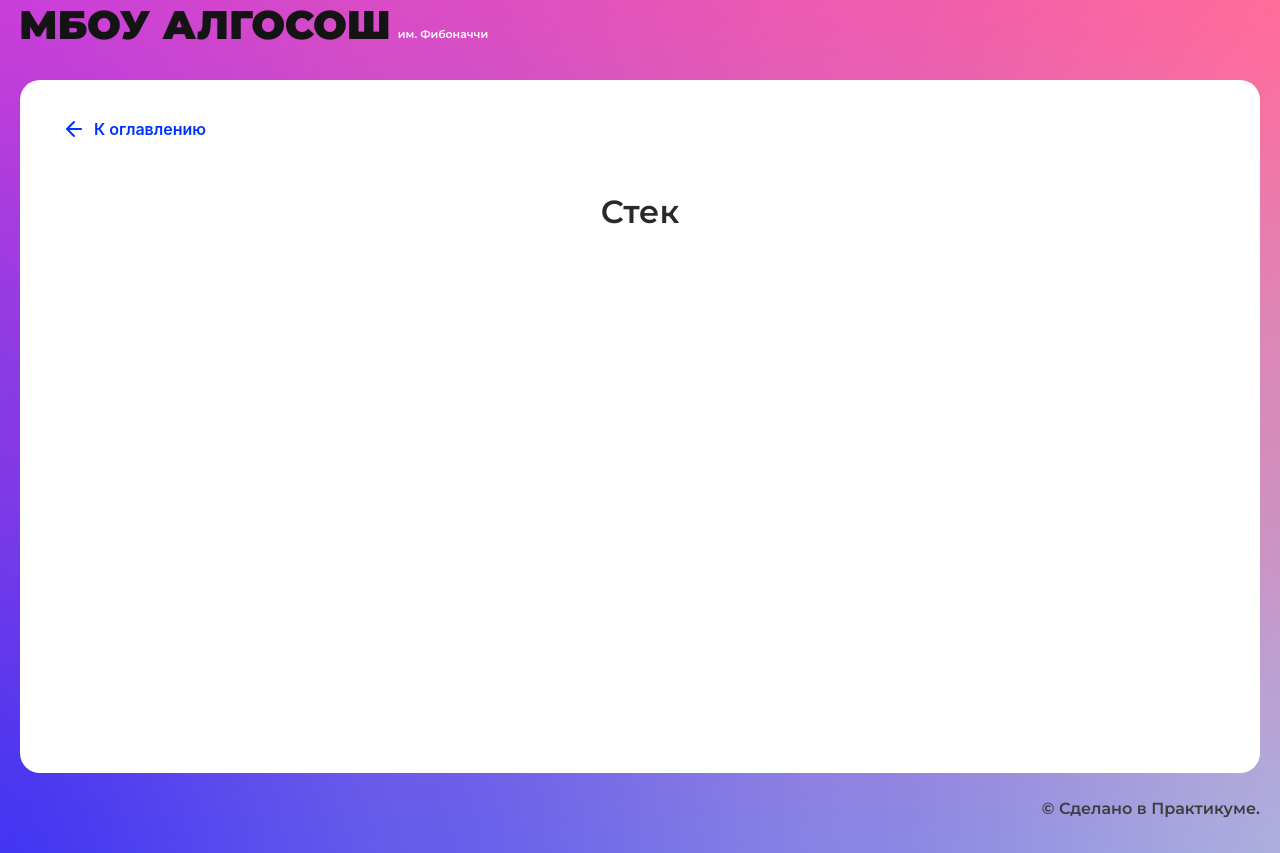
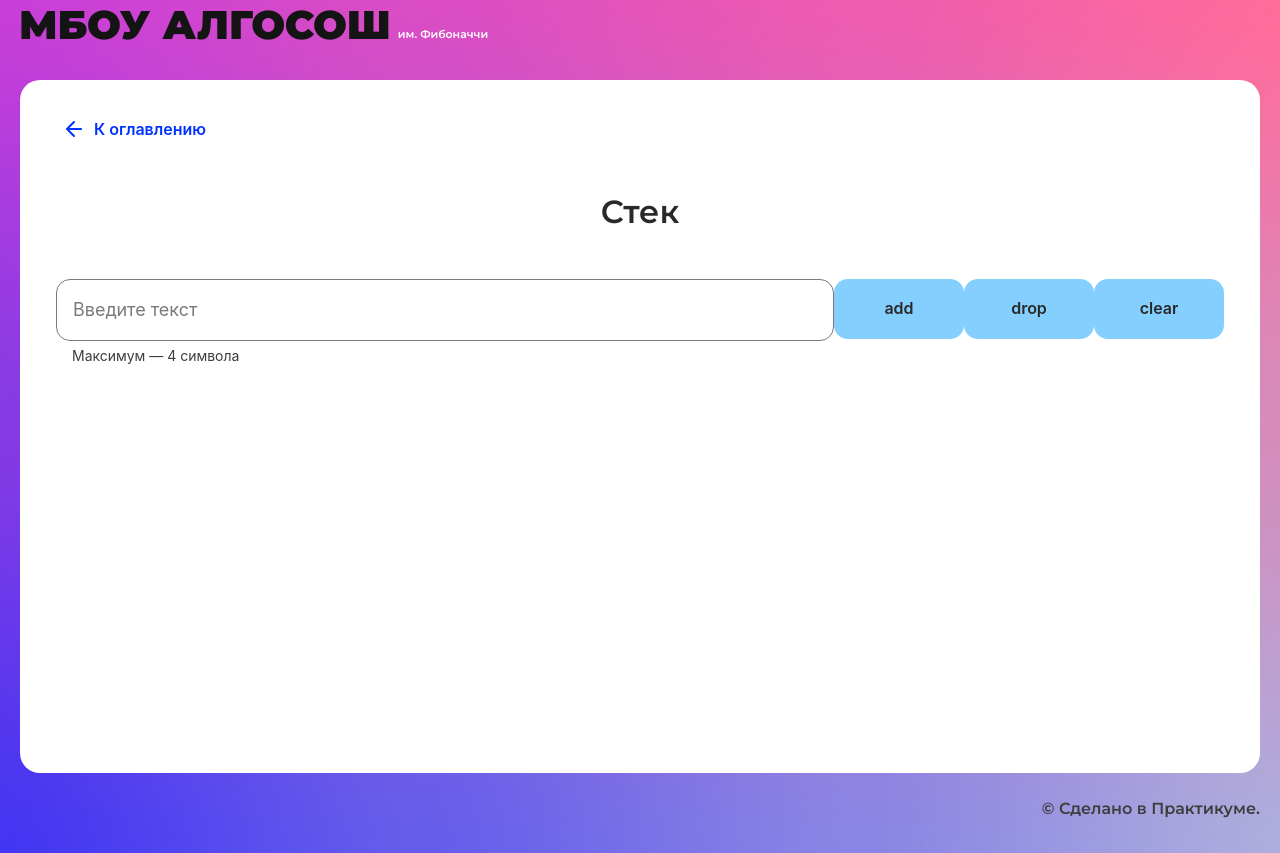
Before and after one commit to AKuznetsov07/algososh, a React (Create React App) app: page /stack in a window 1280 px wide. Built offline with nearby package versions, Linux system fonts and the light colour scheme.

Commit message:
стек

```diff
--- /dev/null
+++ b/src/components/stack-page/stack-page.module.css
@@ -0,0 +1,9 @@
+
+.inputRow {
+    display: flex;
+    flex-direction: row;
+}
+.circlesGrid {
+    display: grid;
+    grid-template-columns: repeat(10, 1fr);
+}
--- a/src/components/stack-page/stack-page.tsx
+++ b/src/components/stack-page/stack-page.tsx
@@ -1,10 +1,90 @@
-import React from "react";
+import React, { ChangeEvent, MouseEvent } from "react";
 import { SolutionLayout } from "../ui/solution-layout/solution-layout";
+import { Input } from "../ui/input/input";
+import { Button } from "../ui/button/button";
+import styles from "./stack-page.module.css";
+import { v4 as uuidv4 } from "uuid";
+import { Stack } from "../../utils/linearCollection";
+import { Circle, CircleProps } from "../ui/circle/circle";
+import { ElementStates } from "../../types/element-states";
 
 export const StackPage: React.FC = () => {
+    const wait = (delay: number, ...args: any[]) => new Promise(resolve => setTimeout(resolve, delay, ...args));
+    //let stringStack: Stack<string> = new Stack<string>();
+    const [value, setValue] = React.useState<{
+        inputStr: string,
+        stringStack: Stack<string>,
+        stringCirclesPropsList: Array<CircleProps>
+    }>({
+        inputStr: "",
+        stringStack: new Stack<string>(),
+        stringCirclesPropsList: []
+    });
+    const onValueChange = (e: ChangeEvent<HTMLInputElement>) => {
+        setValue({ ...value, inputStr: e.target.value });
+    };
+    const handlePushClick = async (event: MouseEvent<HTMLButtonElement>) => {
+        //setValue({ ...value, inputStr: "" });
+        value.stringStack.push(value.inputStr);
+        drawCircles(true);
+        await wait(500);
+        drawCircles(false);
+    };
+    const handlePopClick = async (event: MouseEvent<HTMLButtonElement>) => {
+        //setValue({ ...value, inputStr: "" });
+        drawCircles(true);
+        value.stringStack.pop();
+        await wait(500);
+        drawCircles(false);
+    };
+    const handleClearClick = async (event: MouseEvent<HTMLButtonElement>) => {
+        value.stringStack = new Stack<string>();
+        setValue({ ...value, stringCirclesPropsList: [], inputStr:"" });
+    };
+
+    function drawCircles(isLastColored: boolean) {
+        console.log("")
+        console.log("1")
+        const values = value.stringStack.getVisualisationData();
+        console.log(values)
+        if (values.length===0) {
+            return setValue({ ...value, stringCirclesPropsList: [], inputStr: "" });
+        }
+        const result: Array<CircleProps> = [];
+        for (let i = 0; i < values.length;i++) {
+            result.push({
+                letter: values[i],
+                index: i
+            });
+            //const newCircleState: CircleProps = {
+            //    letter: values[i],
+            //    index:i
+            //};
+        }
+        console.log("3")
+        console.log(result)
+        if (isLastColored) {
+            result[values.length - 1].state = ElementStates.Changing;
+        }
+        console.log("4")
+        result[values.length - 1].head = "top";
+        setValue({ ...value, stringCirclesPropsList: result, inputStr: "" });
+    }
+
+
   return (
     <SolutionLayout title="Стек">
-
+          <div className={`${styles.inputRow}`}>
+              <Input maxLength={4} isLimitText={true} value={value.inputStr} onChange={onValueChange}></Input>
+              <Button text="add" onClick={handlePushClick}></Button>
+              <Button text="drop" onClick={handlePopClick}></Button>
+              <Button text="clear" onClick={handleClearClick}></Button>
+          </div>
+          <div className={`${styles.circlesGrid}`}>
+              {value.stringCirclesPropsList.map((circlesProps) => (
+                  <Circle key={uuidv4()} {...circlesProps} />
+              ))}
+          </div>
     </SolutionLayout>
   );
 };
--- /dev/null
+++ b/src/utils/linearCollection.ts
@@ -0,0 +1,26 @@
+
+export class Stack<T> {
+    private container: T[] = [];
+
+    push = (item: T): void => {
+        this.container = [...this.container, item]
+    };
+
+    pop = (): void => {
+        const size = this.getSize();
+        if (this.getSize()) {
+            this.container.splice(size - 1, 1);
+        }
+    };
+
+    peak = (): T | null => {
+        const size = this.getSize();
+        if (this.getSize()) {
+            return this.container[size - 1];
+        }
+        return null;
+    };
+
+    getSize = () => this.container.length;
+    getVisualisationData = () => [...this.container]
+}
```
